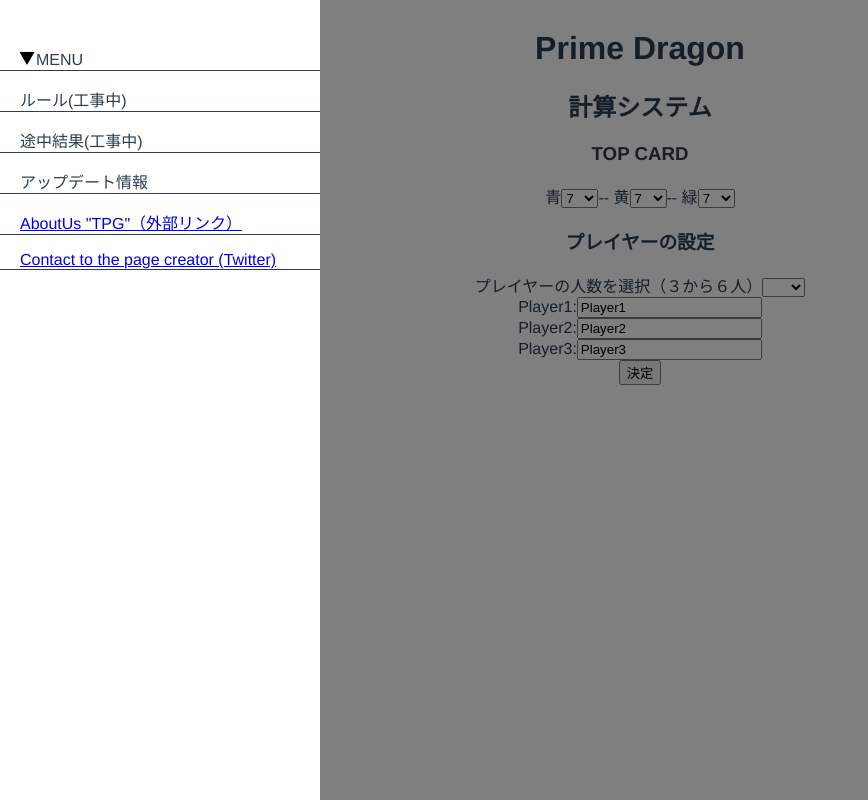
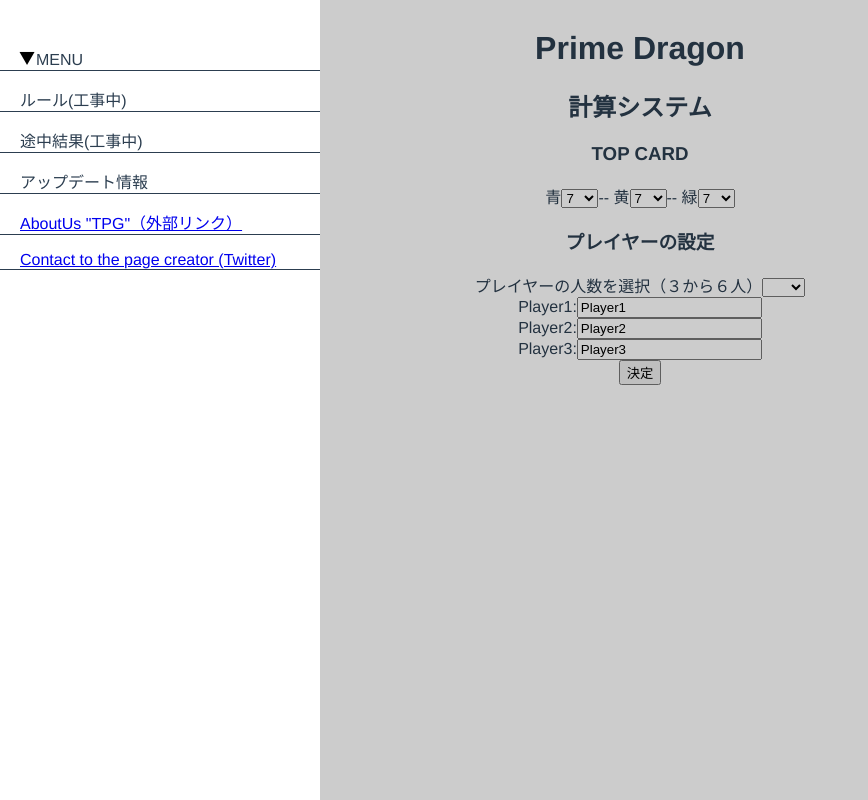
Before and after one commit to TPGCommunity/tpg_board_game, a Vue app: page / in a window 1280 px wide. Both pictures are taken after a click on the element "MENU". Shown: the whole page, without its empty margins (0-868 px from the left). Built offline with nearby package versions, Linux system fonts and the light colour scheme.

Commit message:
半透明のスクリーンを薄くした

```diff
--- a/src/components/Modals/UpdateInfo.vue
+++ b/src/components/Modals/UpdateInfo.vue
@@ -26,7 +26,6 @@
                 </div>
             </div>
         </div>
-
     </transition>
 </template>
 
@@ -41,7 +40,7 @@
     left: 0;
     width: 100%;
     height: 100%;
-    background: rgba(0, 0, 0, 0.5);
+    background: rgba(0, 0, 0, 0.2);
 }
 
 .modal-window {
@@ -104,7 +103,7 @@ td {
 
 thead,
 tfoot {
-    background-color: #333;
+    background-color: rgb(87, 86, 86);
     color: #fff;
 }
 </style>
--- a/src/components/SideBar.vue
+++ b/src/components/SideBar.vue
@@ -31,7 +31,7 @@
     left: 0;
     width: 100%;
     height: 100%;
-    background: rgba(0, 0, 0, 0.5);
+    background: rgba(0, 0, 0, 0.2);
 }
 
 .sidebar-wrapper {
```
